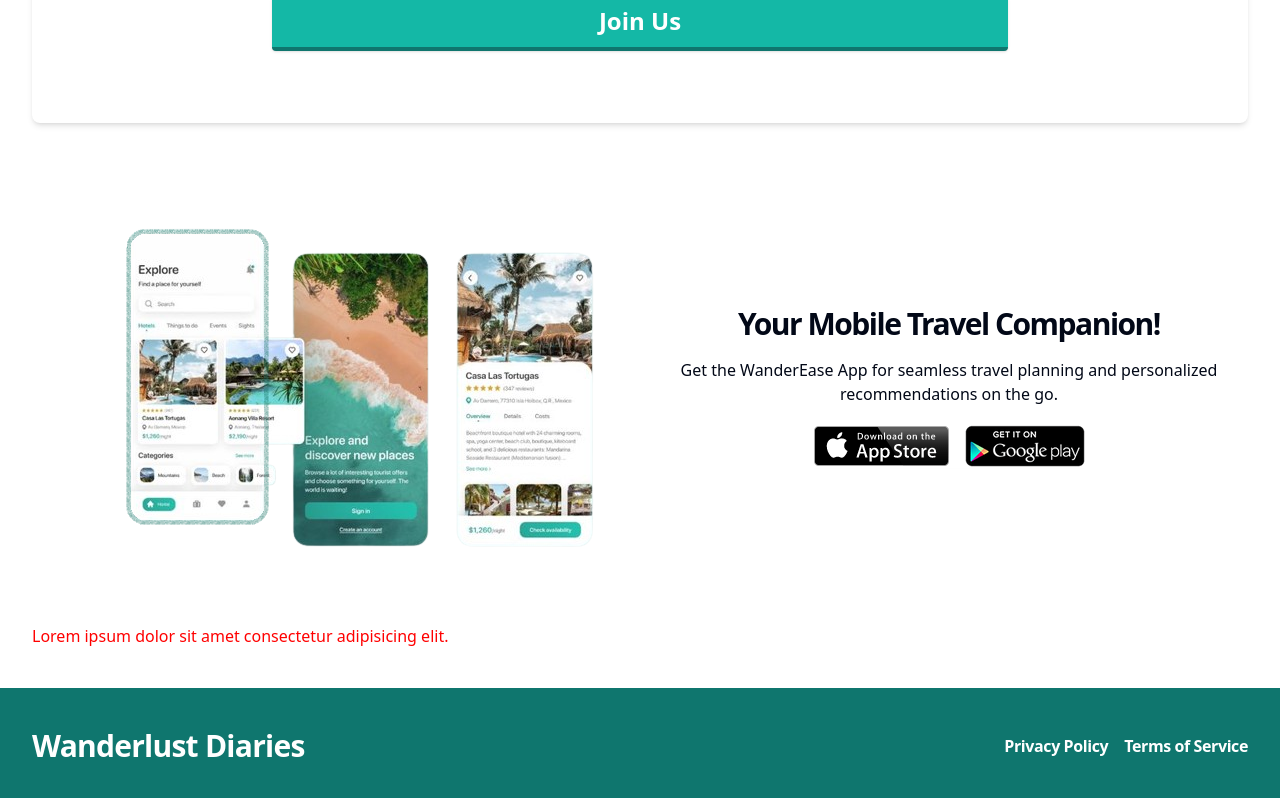
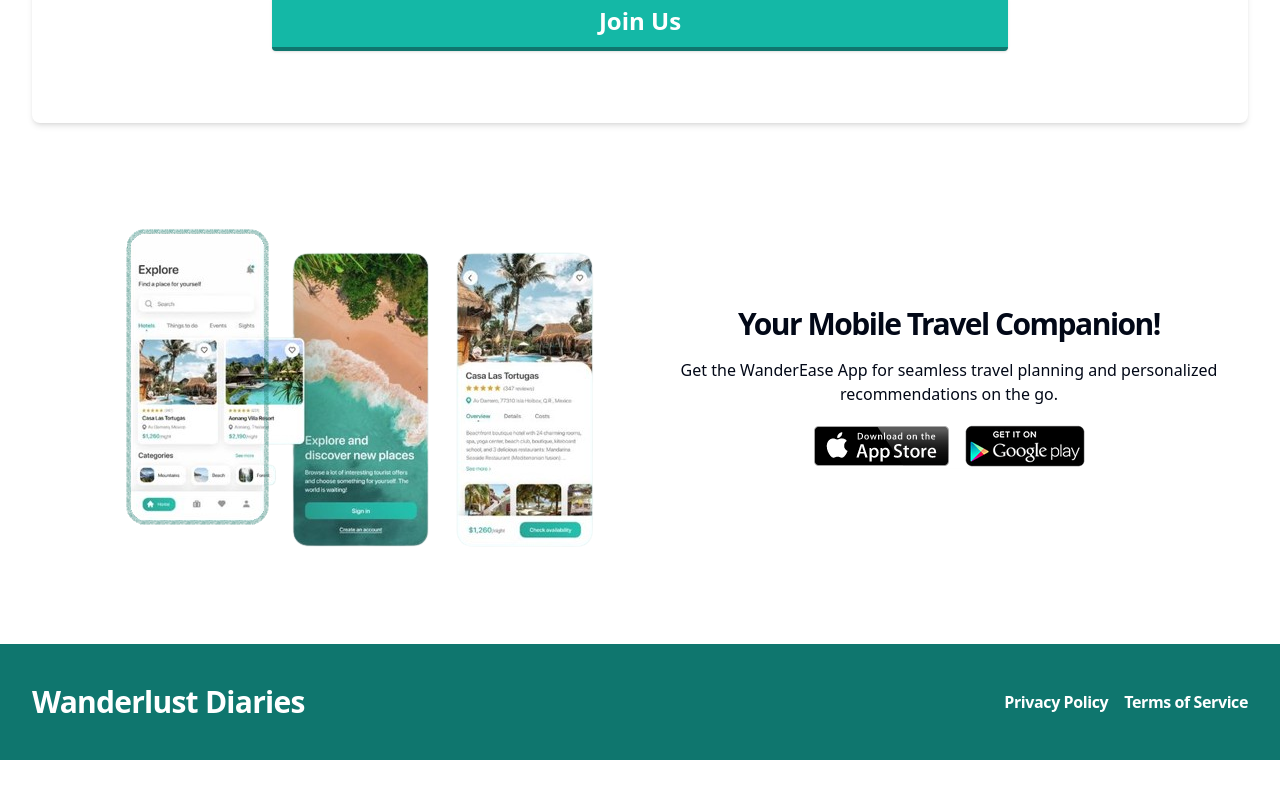
Before and after one commit to Madhushani-29/Blog-App-Frontend, a React (Vite) app: page / in a window 1280 px wide. Shown: the part 871-1669 px from the top of the page. After the commit the page ends 1631 px from the top, so only its background shows below. Built offline with nearby package versions, Linux system fonts and the light colour scheme; no server answers.

Commit message:
ienv file removed

```diff
--- a/src/pages/HomePage.tsx
+++ b/src/pages/HomePage.tsx
@@ -37,7 +37,6 @@
                     </span>
                     <img src={appDownload} alt="Playstore apple store" />
                 </div>
-                <p style={{color:"red"}}>Lorem ipsum dolor sit amet consectetur adipisicing elit.</p>
             </div>
         </div>
     )
```
Also changed, not shown: 1 other file (tests, documents, lock files or other folders).
